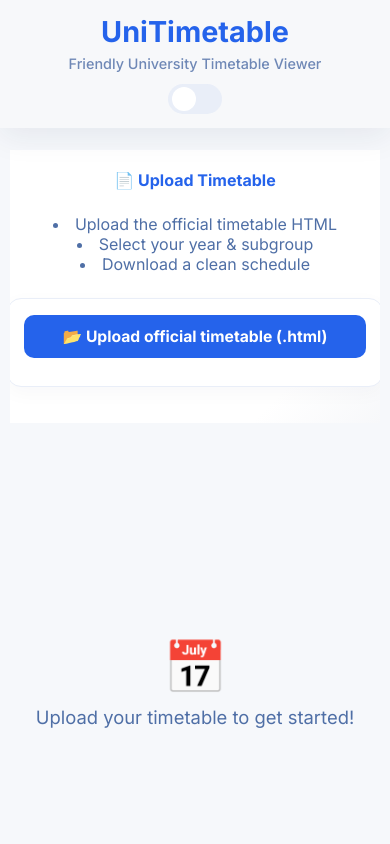
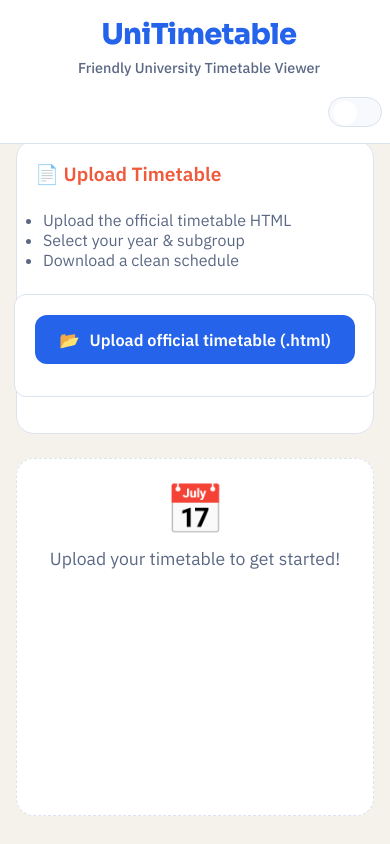
Before and after one commit to Danidu-Muhandiram/UniTimetable, a plain HTML site: page index.html in a window 390 px wide. Drawn offline with Linux system fonts and the light colour scheme.

Commit message:
update font styles and improve layout (with CSS variables)
Co-authored-by: Copilot <copilot@github.com>

```diff
--- a/index.html
+++ b/index.html
@@ -6,7 +6,7 @@
     <title>UniTimetable</title>
     <link rel="preconnect" href="https://fonts.googleapis.com">
     <link rel="preconnect" href="https://fonts.gstatic.com" crossorigin>
-    <link href="https://fonts.googleapis.com/css2?family=Inter:wght@400;500;700&display=swap" rel="stylesheet">
+    <link href="https://fonts.googleapis.com/css2?family=IBM+Plex+Sans:wght@400;500;600&family=Sora:wght@600;700;800&display=swap" rel="stylesheet">
     <link rel="stylesheet" href="style.css">
 </head>
 <body>
--- a/style.css
+++ b/style.css
@@ -1,34 +1,64 @@
+
+:root {
+  --font-sans: "IBM Plex Sans", "Segoe UI", Arial, sans-serif;
+  --font-display: "Sora", "Segoe UI", Arial, sans-serif;
+  --bg: #f5f2ec;
+  --bg-accent: #eef2f8;
+  --surface: #ffffff;
+  --surface-2: #f7f9fc;
+  --ink: #0f172a;
+  --ink-soft: #5b6884;
+  --accent: #ef5a3c;
+  --accent-2: #2563eb;
+  --border: #dbe3ef;
+  --shadow: none;
+  --shadow-soft: none;
+  --radius-lg: 18px;
+  --radius-md: 12px;
+  --radius-sm: 10px;
+  --topbar-height: 88px;
+  --page-pad: 20px;
+  --topbar-bg: rgba(255, 255, 255, 0.85);
+  --topbar-border: rgba(15, 23, 42, 0.08);
+  --glow-1: rgba(239, 90, 60, 0.18);
+  --glow-2: rgba(37, 99, 235, 0.2);
+}
 
 html, body {
   height: 100%;
   margin: 0;
-  font-family: 'Inter', Arial, sans-serif;
-  background: #f6f8fb;
+  font-family: var(--font-sans);
+  color: var(--ink);
+  background: var(--bg);
   overflow-x: hidden;
   overflow-y: auto; /* allow full-page scroll on small screens */
 }
 
+body::before {
+  content: "";
+  display: none;
+}
+
 /* Dark theme overrides (toggled by JS adding `body.dark`) */
 body.dark {
-  background: #0f1418;
-  color: #e6eef8;
+  --bg: #0c1116;
+  --bg-accent: #0f1620;
+  --surface: #151b24;
+  --surface-2: #10161f;
+  --ink: #e7eef8;
+  --ink-soft: #9aa9bf;
+  --accent: #ff8b6a;
+  --accent-2: #6aa8ff;
+  --border: #273143;
+  --shadow: 0 18px 45px rgba(0, 0, 0, 0.5);
+  --shadow-soft: 0 10px 28px rgba(0, 0, 0, 0.35);
+  --topbar-bg: rgba(12, 16, 22, 0.88);
+  --topbar-border: rgba(255, 255, 255, 0.08);
+  --glow-1: rgba(255, 139, 106, 0.12);
+  --glow-2: rgba(106, 168, 255, 0.12);
+  background: var(--bg);
+  color: var(--ink);
 }
-body.dark .top-bar { background: rgba(18,22,26,0.95); box-shadow: 0 8px 30px rgba(0,0,0,0.6); }
-body.dark .sidebar { background: linear-gradient(135deg, #1e2328 80%, #161a1f 100%); color: #e8eef5; box-shadow: 2px 0 10px rgba(0,0,0,0.4); }
-body.dark .content-area { background: #0d1014; }
-body.dark .filters-card, body.dark .upload-card, body.dark .timetable-preview { background: #1e2328; border-color: #2f353d; color: #e8eef5; }
-body.dark .sidebar-title { color: #6ba5ff; }
-body.dark .sidebar-desc { color: #9eaec0; }
-body.dark .sidebar-desc li { color: #9eaec0; }
-body.dark .dropdown-row label { color: #c5d0e0; font-weight: 500; }
-body.dark select { background: #2a3038; color: #e8eef5; border-color: #3f4650; }
-body.dark select option { background: #2a3038; color: #e8eef5; }
-body.dark .file-feedback { color: #6ba5ff; }
-body.dark .file-success { color: #7eb8ff; }
-body.dark .file-success-name { color: #9eaec0; }
-body.dark .empty-main { color: #8b99ad; }
-body.dark .upload-label, body.dark .primary-download, body.dark button { background: #174bbd; color: #fff; }
-body.dark .upload-label:hover, body.dark .primary-download:hover, body.dark button:hover { background: #2563eb; }
 
 /* Top fixed bar */
 .top-bar {
@@ -36,109 +66,133 @@ body.dark .upload-label:hover, body.dark .primary-download:hover, body.dark butt
   top: 0;
   left: 0;
   right: 0;
-  height: 112px;
+  height: var(--topbar-height);
   display: flex;
   align-items: center;
-  justify-content: center;
-  background: rgba(247,248,250,0.98);
-  box-shadow: 0 8px 30px rgba(22,38,78,0.08);
+  justify-content: flex-end;
+  padding: 0 28px;
+  background: var(--surface);
+  border-bottom: 1px solid var(--border);
   z-index: 9999;
-  pointer-events: auto;
 }
-.top-bar .content-title { text-align: center; }
-.top-bar .main-title { font-size: 2.8rem; color: #2563eb; margin: 0; font-weight: 800; }
-.top-bar .tagline { color: #6f88b6; margin-top: 6px; font-weight: 500; }
-.top-bar .dark-toggle-row { position: absolute; right: 24px; }
+.top-bar .content-title {
+  position: absolute;
+  left: 50%;
+  transform: translateX(-50%);
+  text-align: center;
+}
+.top-bar .main-title {
+  font-family: var(--font-display);
+  font-size: clamp(2rem, 3vw, 2.8rem);
+  color: var(--accent-2);
+  margin: 0;
+  font-weight: 800;
+  letter-spacing: -0.02em;
+}
+.top-bar .tagline {
+  color: var(--ink-soft);
+  margin-top: 6px;
+  margin-bottom: 12px;
+  font-weight: 500;
+  font-size: 0.9rem;
+}
+.top-bar .dark-toggle-row { position: static; }
 
 /* Main two-column layout */
 .main-flex {
-  display: flex;
-  gap: 0;
-  max-width: 100%;
-  margin: 0;
-  padding: 0;
+  display: grid;
+  grid-template-columns: minmax(260px, 360px) minmax(0, 1fr);
+  gap: 24px;
+  max-width: 1200px;
+  margin: 0 auto;
+  padding: calc(var(--topbar-height) + 40px) var(--page-pad) 32px;
   min-height: 100vh;
   box-sizing: border-box;
 }
 
 /* Left sidebar (above top-bar) */
 .sidebar {
-  flex: 0 0 340px;
-  background: linear-gradient(135deg, #fff 80%, #f7f8fa 100%);
-  padding: 120px 16px 16px 16px;
-  height: 100vh;
+  background: var(--surface);
+  border-radius: var(--radius-lg);
+  padding: 26px 22px 24px;
   box-sizing: border-box;
   display: flex;
   flex-direction: column;
-  gap: 12px;
+  gap: 16px;
   align-items: center;
-  position: fixed;
-  left: 0;
-  top: 0;
-  bottom: 0;
-  z-index: 10000;
-  overflow-y: auto;
-  overflow-x: hidden;
-  transition: flex-basis 0.2s ease, padding 0.2s ease;
+  position: sticky;
+  top: calc(var(--topbar-height) + 32px);
+  height: fit-content;
+  border: 1px solid var(--border);
+  box-shadow: none;
 }
 .sidebar > * { width: 100%; }
-.sidebar-title { font-size: 1.15rem; color: #2563eb; font-weight: 700; margin: 0 0 8px 0; text-align: center; }
+.sidebar-title {
+  font-size: 1.2rem;
+  color: var(--accent);
+  font-weight: 700;
+  margin: 0 0 8px 0;
+  text-align: left;
+}
 .sidebar-desc {
-  color: #4f6fa6;
+  color: var(--ink-soft);
   margin: 0 0 8px 0;
-  padding: 0;
-  list-style-position: inside;
-  text-align: center;
+  padding: 0 0 0 16px;
+  list-style-position: outside;
+  text-align: left;
 }
 
 /* Right content area */
 .content-area {
-  flex: 1 1 0%;
   min-width: 0;
-  margin-left: 340px;
-  padding: 136px 24px 24px 24px;
+  padding: 0;
   box-sizing: border-box;
-  overflow-y: auto;
 }
 
 /* Timetable placeholder and preview */
 .timetable-placeholder {
-  color: #7a8bb7;
-  font-size: 1.15rem;
+  color: var(--ink-soft);
+  font-size: 1.1rem;
   text-align: center;
-  padding: 80px 0;
-  min-height: 300px;
+  padding: 70px 24px;
+  min-height: 320px;
+  background: var(--surface);
+  border-radius: var(--radius-lg);
+  border: 1px dashed var(--border);
+  box-shadow: none;
 }
 .timetable-preview {
-  padding: 18px;
+  padding: 22px;
   display: none;
+  background: var(--surface);
+  border-radius: var(--radius-lg);
+  border: 1px solid var(--border);
+  box-shadow: none;
 }
 
-/* Timetable cell spacing: add consistent padding and readable line-height without changing layout */
+/* Timetable cell spacing: keep nested lines readable */
 #timetable table td {
-  padding: 8px 10px;
   vertical-align: top;
-  line-height: 1.35;
 }
 
 #timetable table td > * {
   display: block;
-  margin: 2px 0;
+  margin: 3px 0;
 }
 
 /* Controls and cards */
 .filters-card, .upload-card {
-  background: #fff;
-  border: 1.5px solid #e9eef8;
-  border-radius: 14px;
+  background: var(--surface);
+  border: 1px solid var(--border);
+  border-radius: var(--radius-md);
   padding: 20px;
-  box-shadow: 0 6px 20px rgba(22,38,78,0.03);
+  box-shadow: none;
 }
 .filters-card { max-width: 520px; margin: 0 auto; }
 .upload-card { align-items: center; max-width: 280px; display: flex; flex-direction: column; }
 
-.filters-label { font-size: 1.02rem; color: #2563eb; font-weight: 600; margin-bottom: 8px; }
-.filters-divider { height: 1.5px; background: #eaeef6; margin: 12px 0; }
+.filters-label { font-size: 1.02rem; color: var(--accent-2); font-weight: 600; margin-bottom: 8px; }
+.filters-divider { height: 1.5px; background: var(--border); margin: 12px 0; }
 
 #selectors {
   width: 100%;
@@ -153,167 +207,188 @@ body.dark .upload-label:hover, body.dark .primary-download:hover, body.dark butt
   gap: 16px;
   align-items: stretch;
 }
-.dropdown-row label { font-size: 1.02rem; color: #222; font-weight: 500; }
+.dropdown-row label { font-size: 0.98rem; color: var(--ink); font-weight: 600; }
 .dropdown-row select {
-  padding: 8px 14px;
-  border-radius: 8px;
-  border: 1.5px solid #d1d5db;
-  background: #f8fafc;
+  padding: 10px 14px;
+  border-radius: 10px;
+  border: 1.5px solid var(--border);
+  background: var(--surface-2);
   width: 100%;
   box-sizing: border-box;
+  color: var(--ink);
 }
 
 .upload-label {
-  display: block;
-  background: #2563eb;
+  display: flex;
+  align-items: center;
+  justify-content: center;
+  gap: 10px;
+  background: var(--accent-2);
   color: #fff;
-  border-radius: 10px;
+  border-radius: 12px;
   padding: 14px 18px;
-  font-size: 1.05rem;
+  font-size: 1.02rem;
   font-weight: 600;
   cursor: pointer;
   width: 100%;
   text-align: center;
   box-sizing: border-box;
+  transition: background 0.2s ease;
 }
-.upload-label:hover { background: #174bbd; }
+.upload-label:hover {
+  background: #1d4ed8;
+}
 
 .primary-download {
-  font-size: 1.12rem;
+  font-size: 1.05rem;
   font-weight: 700;
   padding: 14px 0;
-  background: #183a6d;
+  background: var(--accent);
   color: #fff;
-  border-radius: 10px;
+  border-radius: 12px;
   width: 100%;
+  border: none;
+  transition: background 0.2s ease;
+}
+.primary-download:hover {
+  background: #e24a30;
 }
 
 /* Small controls */
 .dark-toggle-row { display: flex; align-items: center; gap: 8px; }
 .switch { position: relative; display: inline-block; width: 54px; height: 30px; }
 .switch input { display: none; }
-.slider { position: absolute; inset: 0; background: #e9eef8; border-radius: 30px; }
+.slider { position: absolute; inset: 0; background: var(--surface-2); border-radius: 30px; border: 1px solid var(--border); }
 .slider:before { content: ""; position: absolute; left: 4px; top: 3px; width: 24px; height: 24px; background: #fff; border-radius: 50%; }
-.switch input:checked + .slider { background: #2563eb; }
+.switch input:checked + .slider { background: var(--accent-2); }
 .switch input:checked + .slider:before { transform: translateX(24px); }
 
 /* Utility */
-.empty-illustration { font-size: 3.2rem; margin-bottom: 8px; }
-.empty-main { font-size: 1.15rem; color: #4f6fa6; }
-.file-feedback { font-size: 0.98rem; color: #2563eb; margin-top: 12px; word-wrap: break-word; overflow-wrap: break-word; }
+.empty-illustration { font-size: 3rem; margin-bottom: 8px; }
+.empty-main { font-size: 1.1rem; color: var(--ink-soft); }
+.file-feedback { font-size: 0.98rem; color: var(--accent-2); margin-top: 12px; word-wrap: break-word; overflow-wrap: break-word; }
 .file-success { display: block; }
 .file-success-name { display: block; font-size: 0.85rem; margin-top: 4px; }
 .file-success-time { font-size: 0.85rem; }
 
-/* Responsive adjustments */
-@media (min-width: 1201px) {
-  .sidebar {
-    padding-top: 120px;
+.upload-card,
+.timetable-preview,
+.timetable-placeholder,
+.sidebar,
+#timetable {
+  animation: fade-in 0.35s ease both;
+}
+
+@keyframes fade-in {
+  from {
+    opacity: 0;
+  }
+  to {
+    opacity: 1;
   }
 }
 
-@media (min-width: 901px) and (max-width: 1200px) {
-  .sidebar {
-    flex: 0 0 300px;
-    width: 300px;
+/* Responsive adjustments */
+@media (max-width: 1100px) {
+  .main-flex {
+    grid-template-columns: minmax(240px, 320px) minmax(0, 1fr);
+    gap: 20px;
   }
-  .content-area { margin-left: 300px; }
 }
 
-@media (max-width: 1024px) {
-  .top-bar { height: 104px; padding: 10px 16px; }
-  .top-bar .main-title { font-size: 2.4rem; }
-  .top-bar .tagline { font-size: 0.95rem; }
-  .content-area { padding-top: 128px; }
-}
-
-@media (max-width: 900px) {
-  .main-flex { flex-direction: column; padding: 130px 14px 18px; }
+@media (max-width: 980px) {
+  .top-bar {
+    height: auto;
+    padding: 12px 20px 14px;
+    flex-direction: column;
+    align-items: flex-start;
+    gap: 8px;
+  }
+  .top-bar .content-title {
+    position: static;
+    transform: none;
+    width: 100%;
+    text-align: center;
+  }
+  .top-bar .dark-toggle-row { align-self: flex-end; }
+  .main-flex {
+    grid-template-columns: 1fr;
+    padding: 150px var(--page-pad) 24px;
+  }
   .sidebar {
-    position: relative;
-    left: auto;
+    position: static;
     top: auto;
-    bottom: auto;
-    height: auto;
-    z-index: 10;
-    flex: 1 1 auto;
-    padding: 24px 16px 20px;
-    max-width: 100%;
-    width: 100%;
-    overflow-y: visible;
   }
-  .content-area {
-    margin-left: 0;
-    padding-top: 136px;
-  }
-  .top-bar { height: 118px; }
 }
 
 @media (max-width: 720px) {
-  .top-bar { height: 110px; padding: 12px; }
-  .top-bar .main-title { font-size: 2.1rem; }
-  .top-bar .tagline { font-size: 0.9rem; }
-  .sidebar { gap: 16px; }
-  .dropdown-row { gap: 12px; }
-  .dropdown-row label { width: 100%; font-size: 0.98rem; }
-  .dropdown-row select { width: 100%; }
-  .primary-download { width: 100%; }
+  :root {
+    --page-pad: 16px;
+  }
+  .top-bar { width: calc(100% - 24px); }
+  .sidebar { padding: 20px 18px; }
+  .upload-card { max-width: 100%; }
+  #timetable { padding: 16px; }
 }
 
-@media (max-width: 540px) {
-  .top-bar {
-    height: auto;
-    padding: 14px 12px 14px;
-    flex-direction: column;
-  }
-  .top-bar .content-title { width: 100%; }
+@media (max-width: 520px) {
+  .top-bar { padding: 16px; }
   .top-bar .main-title { font-size: 1.8rem; }
-  .tagline { font-size: 0.9rem; margin-bottom: 0; }
-  .top-bar .dark-toggle-row {
-    position: static;
-    right: auto;
-    margin-top: 12px;
-    justify-content: center;
-  }
-  .main-flex { padding: 150px 10px 16px; }
-  .content-area {
-    margin-left: 0;
-    padding: 12px;
-    padding-top: 150px;
-  }
-  .sidebar { padding: 20px 14px; }
-  .upload-label { width: 100%; text-align: center; }
-  .upload-card { max-width: 100%; }
-  .dropdown-row { flex-direction: column; align-items: stretch; }
-  .filters-card { padding: 16px; }
-  .upload-card { padding: 16px; }
-  #timetable table { font-size: 0.95rem; }
-  #timetable tbody td { padding: 6px; }
-  #exportToolbar { margin-top: 8px; }
-}
-
-@media (max-width: 400px) {
-  .main-flex { gap: 12px; }
-  .sidebar-title { font-size: 1rem; }
-  .upload-label { font-size: 0.98rem; padding: 12px 16px; }
-  .primary-download { font-size: 1rem; padding: 12px; position: sticky; bottom: 0; left: 0; right: 0; border-radius: 0 0 12px 12px; }
-  .content-area { padding-top: 120px; }
+  .top-bar .tagline { font-size: 0.9rem; }
+  .main-flex { padding-top: 140px; }
+  .primary-download { position: sticky; bottom: 12px; }
+  #timetable table { font-size: 0.88rem; }
+  #timetable tbody td { padding: 8px; }
 }
 
 /* Timetable area with improved typography and spacing */
-#timetable { overflow-x: auto; }
-#timetable table { width: 100%; border-collapse: collapse; }
+#timetable {
+  overflow-x: auto;
+  background: var(--surface);
+  border-radius: var(--radius-lg);
+  border: 1px solid var(--border);
+  box-shadow: none;
+  padding: 18px;
+}
+#timetable table {
+  width: 100%;
+  border-collapse: collapse;
+  font-size: 0.95rem;
+}
+
+#timetable.timetable-placeholder {
+  border-style: dashed;
+}
 
 /* Tighter cell spacing for better readability */
 #timetable tbody td {
-  line-height: 1.2;
-  padding: 6px 8px;
-  box-shadow: inset 0 0 0 1px rgba(0,0,0,0.06);
+  line-height: 1.3;
+  padding: 10px 12px;
+  border-radius: 10px;
+  box-shadow: inset 0 0 0 1px rgba(15, 23, 42, 0.08);
 }
 
 /* Day headers with breathing room */
 #timetable thead th {
-  padding: 10px 0;
+  padding: 12px 0;
+  font-size: 0.95rem;
+}
+
+/* Timetable header column */
+#timetable tbody > tr > th {
+  border-radius: 10px;
+}
+
+#exportToolbar {
+  display: flex;
+  flex-wrap: wrap;
+  gap: 10px;
+}
+
+#exportToolbar .primary-download {
+  width: auto;
+  padding: 10px 16px;
+  font-size: 0.95rem;
 }
 
 /* Meta information styling (instructors, rooms) */
@@ -321,5 +396,5 @@ body.dark .upload-label:hover, body.dark .primary-download:hover, body.dark butt
   font-size: 12px;
   opacity: 0.8;
   display: block;
-  margin-top: 2px;
+  margin-top: 4px;
 }
```
